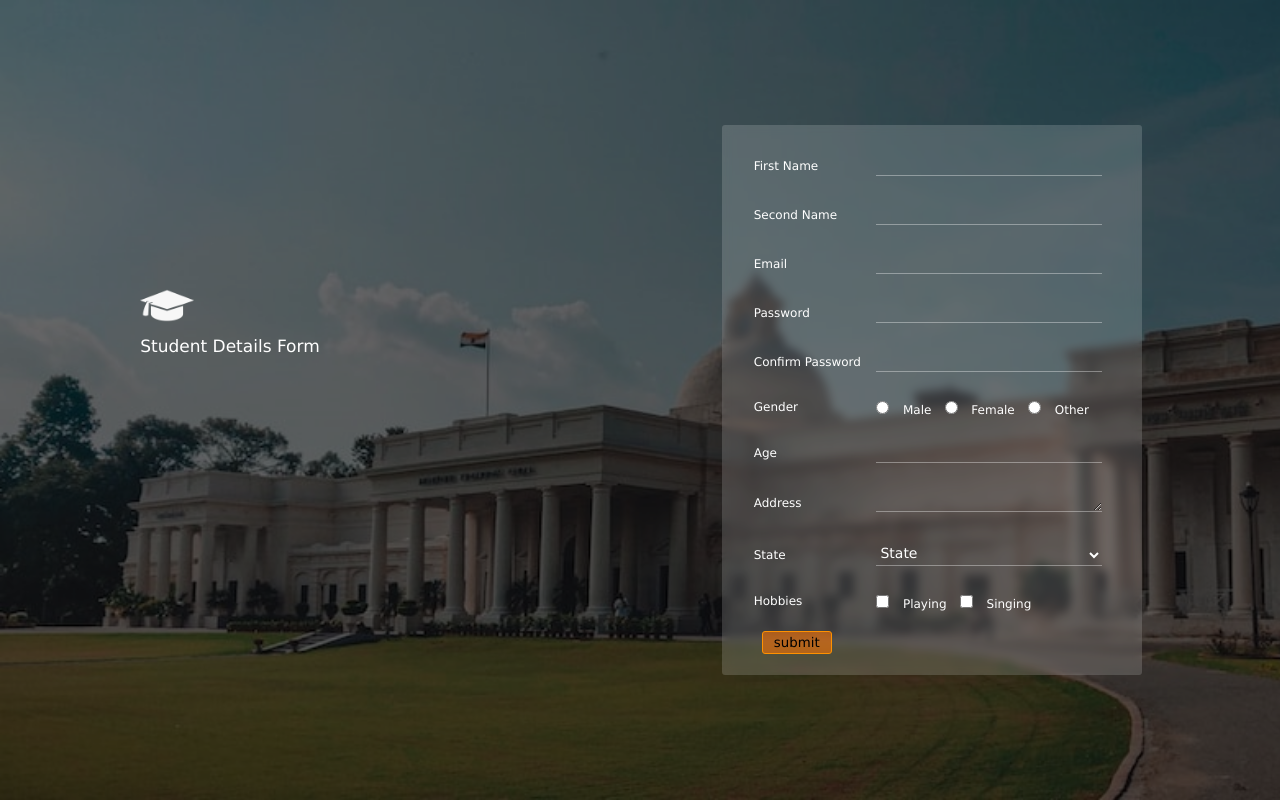
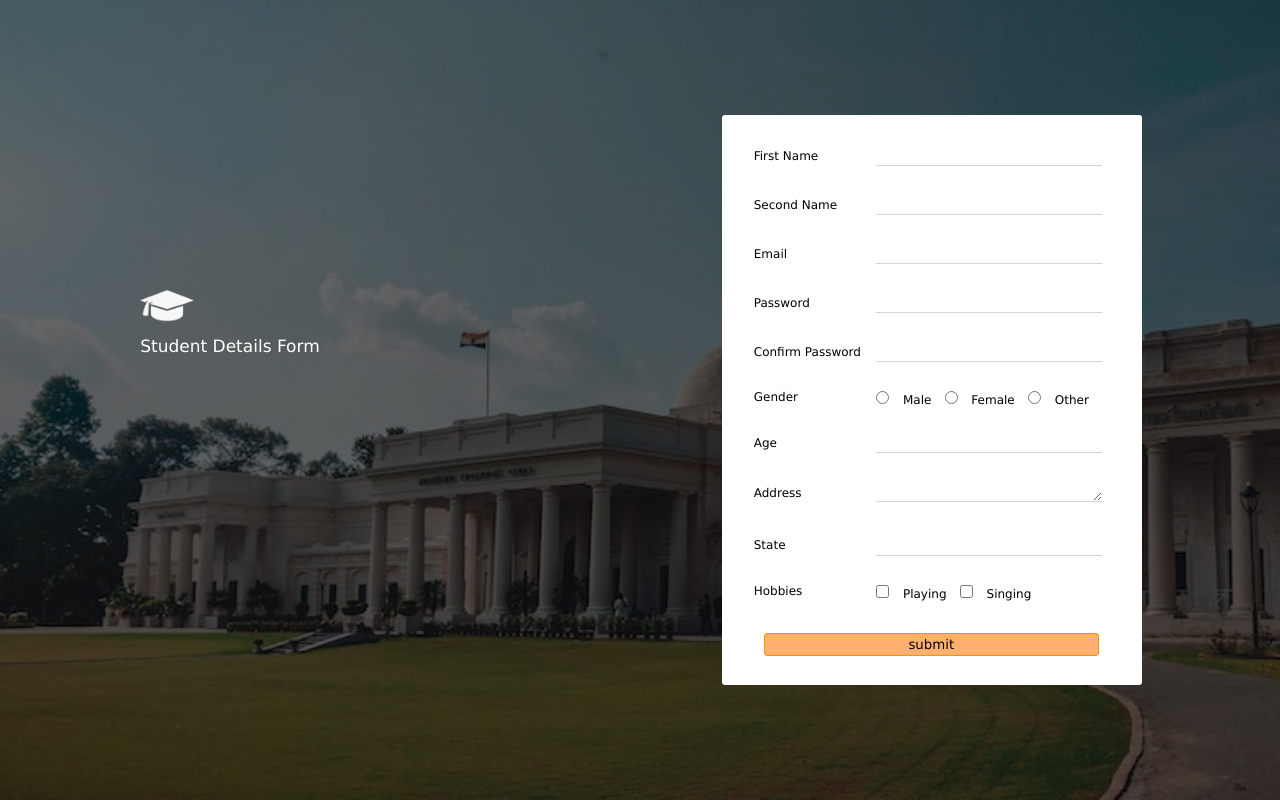
Before and after one commit to Abhi1o/Student-Form, a plain HTML site: page Index.html in a window 1280 px wide. Drawn offline with Linux system fonts and the light colour scheme.

Commit message:
change style to white

```diff
--- a/Index.html
+++ b/Index.html
@@ -104,7 +104,7 @@
             </tr>
             <tr>
 
-                <td align="" colspan="2">
+                <td align="center" colspan="2">
 
                     <button>submit</button>
                 </td>
--- a/index.css
+++ b/index.css
@@ -43,16 +43,16 @@ body {
 }
 .wrapper{
     width:360px;
-    height:520px;
+    height:540px;
     background:transparent;
     position: relative;
     border-radius: 3px;
     backdrop-filter: blur(5px);
-    background-color: #ffffff2a;
+    background-color: #ffffff;
     padding:15px 30px;
 }
 table{
-    color: white;
+
 }
 
 td input, select, textarea{
@@ -82,19 +82,20 @@ td input:focus{
     background: transparent;
     border: none;
     outline: none;
-    border-bottom: 1.5px solid rgba(255, 255, 255, 0.356);
+    border-bottom: 1.5px solid rgba(138, 126, 126, 0.336);
 
 }
 button{
     padding: 3px 1px;
-    width :70px;
+    width :100%;
     background-color: rgba(255, 116, 2, 0.568);
     border: 1px solid rgb(255, 145, 0);
     border-radius:3px;
     color: rgb(0, 0, 0);
     align-items: center;
-    margin: 8px;
+    margin: 20px 10px;
 }
 button:hover{
-    background-color: rgba(202, 98, 13, 0.568);
+    background-color: rgb(168, 84, 16);
+    color: #ffffff;
 }
```
